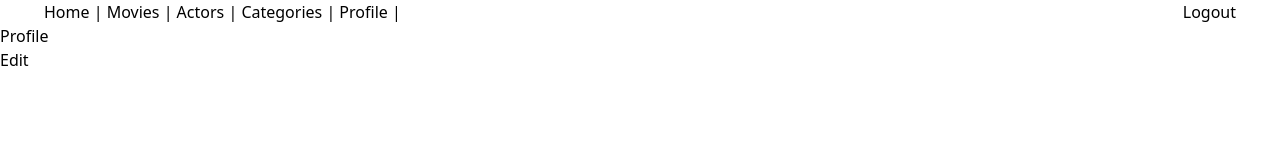
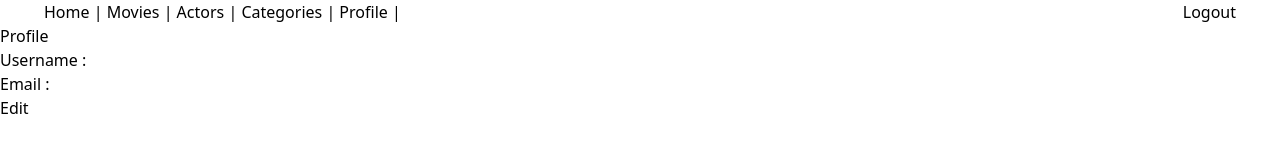
Before and after one commit to JulieVanHoudenhove/WR505-Movie-app, a Vue app: page /profile in a window 1280 px wide. Shown: the top 160 px of the page. Built offline with nearby package versions, Linux system fonts and the light colour scheme; no server answers; sample sign-in values are in the browser's storage.

Commit message:
feat: add username

```diff
--- a/src/views/CreateProfile.vue
+++ b/src/views/CreateProfile.vue
@@ -16,9 +16,10 @@ const props = defineProps({
 
 let loading = ref(false)
 
-let email = ref('')
-let password = ref('')
-let confirmPassword = ref('')
+let userEmail = ref('')
+let userName = ref('')
+let userPassword = ref('')
+let userConfirmPassword = ref('')
 
 const emit = defineEmits(['updateProfile'])
 
@@ -26,19 +27,24 @@ onMounted(async () => {
   loading.value = true;
 
   if (props.user) {
-    email.value = props.user.email
+    userEmail.value = props.user.email
+    userName.value = props.user.username
   }
 });
 
 let formData = new FormData();
 
 async function editUser() {
-  formData.append('email', email.value);
-  formData.append('password', password.value);
+  formData.append('email', userEmail.value);
+  formData.append('username', userName.value);
+  formData.append('password', userPassword.value);
 
   try {
     const response = await fetch('http://localhost:8000/api/me/update', {
       method: 'POST',
+      headers: {
+        'Authorization': 'Bearer ' + token
+      },
       body: formData,
     })
     const data = await response.json()
@@ -48,6 +54,7 @@ async function editUser() {
     } else {
       await router.push('/profile')
     }
+    emit('updateProfile')
   } catch (error) {
     console.error('Une erreur s\'est produite', error)
   }
@@ -61,18 +68,23 @@ async function editUser() {
     <form @submit.prevent="editUser()">
       <div>
         <label for="email">Email</label>
-        <input type="email" id="email" v-model="email">
+        <input type="email" id="email" v-model="userEmail">
+      </div>
+      <div>
+        <label for="username">Username</label>
+        <input type="text" id="username" v-model="userName">
       </div>
       <div>
         <label for="password">Password</label>
-        <input type="password" id="password" v-model="password">
+        <input type="password" id="password" v-model="userPassword">
       </div>
       <div>
         <label for="confirmPassword">Confirm password</label>
-        <input type="password" id="confirmPassword" v-model="confirmPassword">
+        <input type="password" id="confirmPassword" v-model="userConfirmPassword">
       </div>
       <div>
-        <button type="submit">Create</button>
+        <button v-if="userPassword === userConfirmPassword" type="submit">Update</button>
+        <p v-else>Vos mots de passe ne coïncident pas</p>
       </div>
     </form>
   </div>
--- a/src/views/ProfileView.vue
+++ b/src/views/ProfileView.vue
@@ -38,11 +38,11 @@ async function getUser() {
 <template>
   <div>
     <h1>Profile</h1>
-    <p>{{ user.username }}</p>
-    <p>{{ user.email }}</p>
+    <p>Username : {{ user.username }}</p>
+    <p>Email : {{ user.email }}</p>
     <button @click="toggleForm = true">Edit</button>
     <div v-if="toggleForm === true" class="bg-white">
-      <CreateProfile @create-actor="getUser(); toggleForm = false" />
+      <CreateProfile @update-profile="getUser(); toggleForm = false" :user="user" />
     </div>
   </div>
 </template>
```
